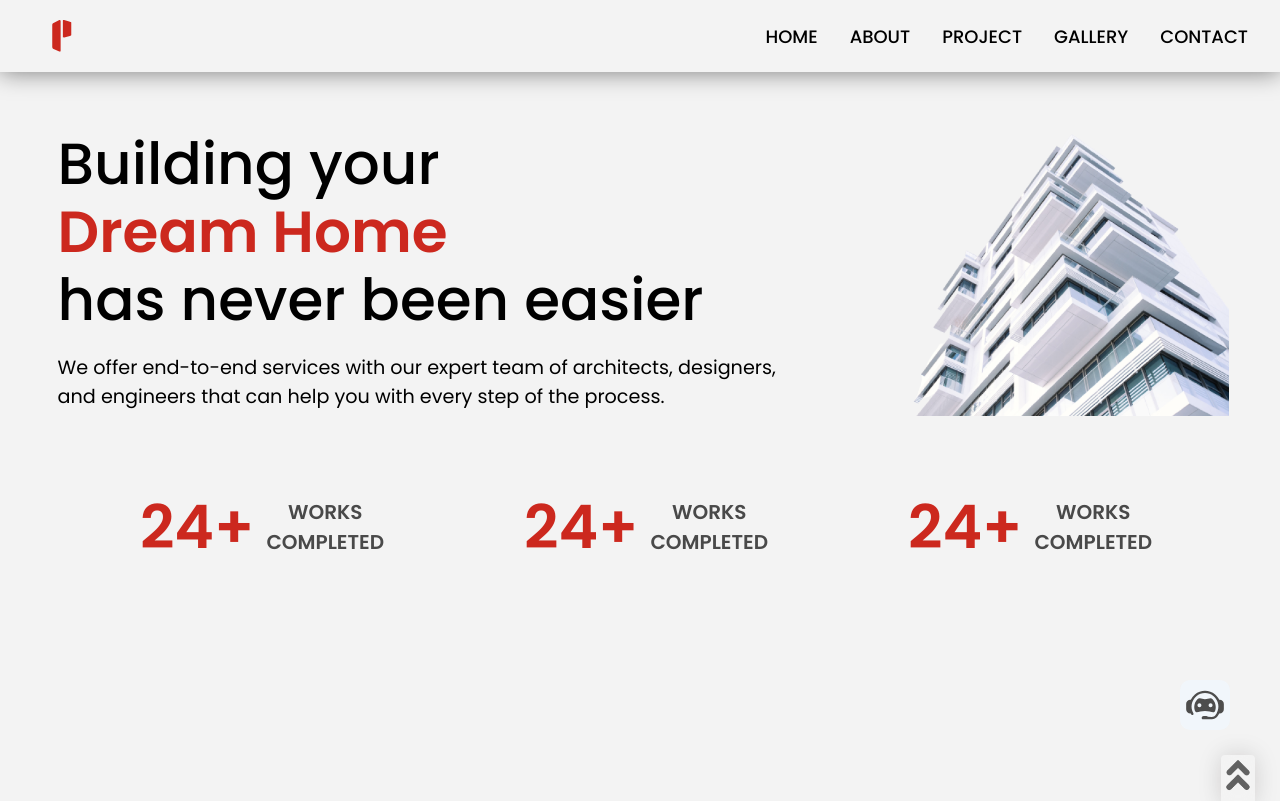
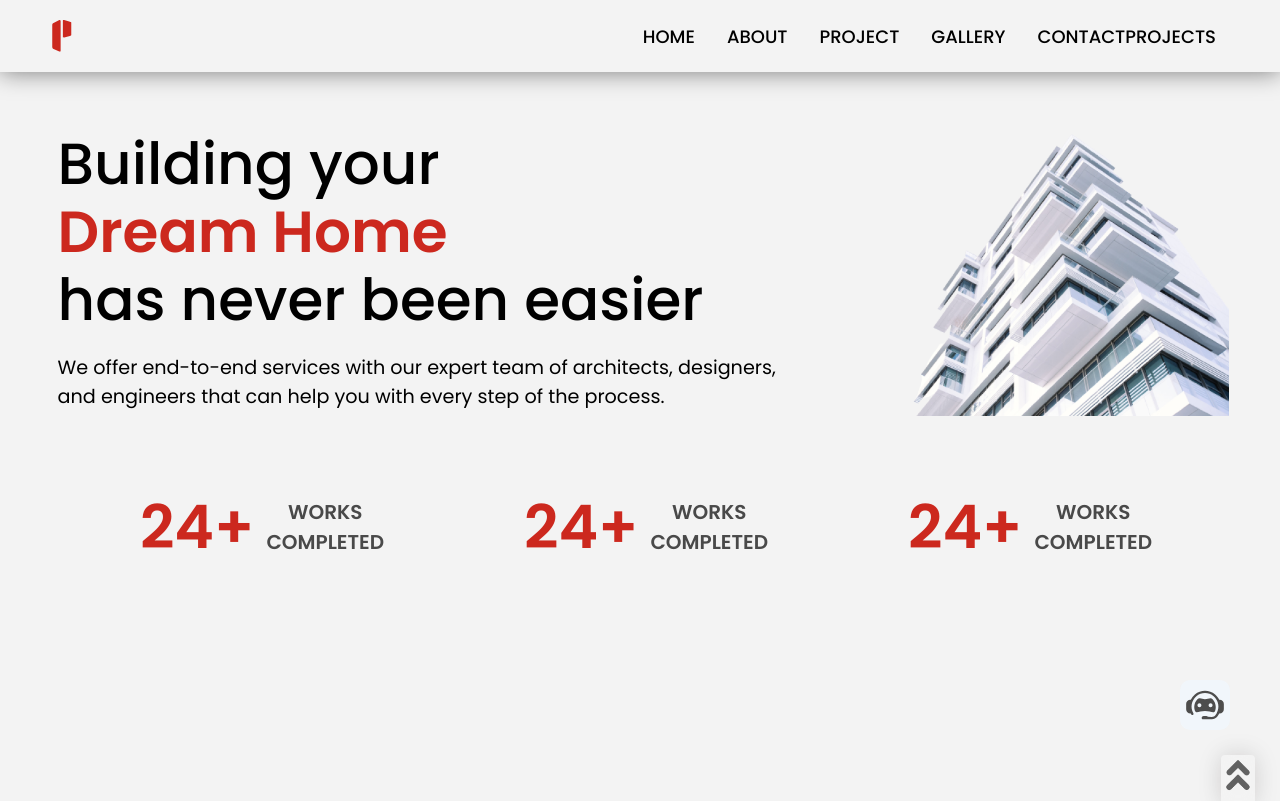
Before and after one commit to 4N1Z/PaithrikaHome, a React (Vite) app: page / in a window 1280 px wide. Shown: the top 801 px of the page. Built offline with nearby package versions, Linux system fonts and the light colour scheme.

Commit message:
z-index issue fixed, project a-tag added to navbar

```diff
--- a/src/App.css
+++ b/src/App.css
@@ -100,7 +100,7 @@ section{
   opacity: 0; */
   right: 50px;
   bottom: -5px;
-  z-index: 996;
+  z-index: 8;
 
 
 
--- a/src/components/Navbar/Navbar.jsx
+++ b/src/components/Navbar/Navbar.jsx
@@ -41,6 +41,12 @@ function Navbar() {
               <a className ="navTitle" href={`#${nav.id}`}> {nav.title} </a>
             </li>
           ))}
+          {/* Custom router */}
+          <li
+              className="font-poppins font-medium uppercase cursor-pointer text-[18px] text-black mr-8"
+            >
+              <a className ="navTitle" href="/project">Projects</a>
+            </li>
         </ul>
       </div>
 
@@ -61,9 +67,9 @@ function Navbar() {
 
         <div
           className={`${toggle ? "flex" : "hidden"}
-          p-6 bg-teritery absolute top-0 right-0 mx-0 my-0 w-full h-full`}
+          p-6 bg-teritery absolute top-0 right-0 mx-0 my-0 w-full h-full z-10`}
         >
-          <ul className="list-none flex flex-col justify-center items-center flex-1 ">
+          <ul className="list-none flex flex-col justify-center items-center flex-1 z-200">
             {navLinks.map((nav, index) => (
               <li
                 key={nav.id}
@@ -77,6 +83,15 @@ function Navbar() {
                 </div>
               </li>
             ))}
+            <li
+                className={`font-poppins font-normal uppercase cursor-pointer text-[24px] text-white  `}
+              >
+                <div className= "mobileTitle">
+                 <a
+                 onClick={() => setToggle((prev) => !prev)}
+                 href={`/project`}>Projects</a>
+                </div>
+              </li>
           </ul>
         </div>
       </div>
```
